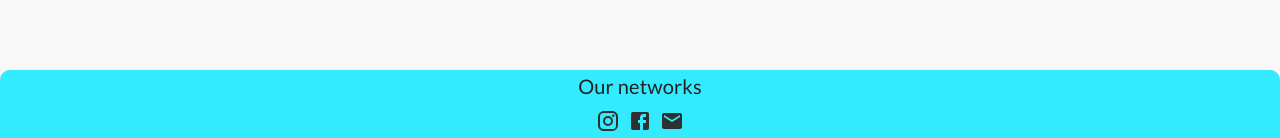
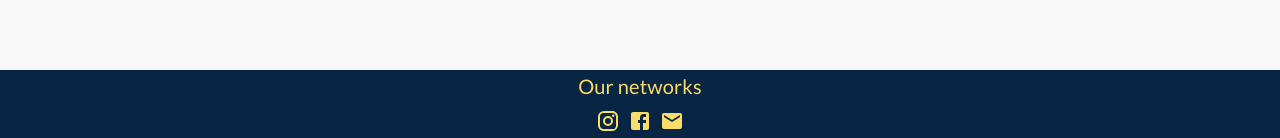
Before and after one commit to AladdinVR/AladdinVR.github.io, a React (Create React App) app: page / in a window 1280 px wide. Shown: the part 867-1005 px from the top of the page. Built offline with nearby package versions, Linux system fonts and the light colour scheme.

Commit message:
change colors and use right ThmeProvider

```diff
--- a/src/components/ts/Footer.tsx
+++ b/src/components/ts/Footer.tsx
@@ -2,16 +2,53 @@ import * as React from "react";
 import Typography from "@mui/material/Typography";
 import FacebookIcon from "@mui/icons-material/Facebook";
 import InstagramIcon from "@mui/icons-material/Instagram";
-import EmailIcon from '@mui/icons-material/Email';
+import EmailIcon from "@mui/icons-material/Email";
 import Link from "@mui/material/Link";
 import Stack from "@mui/material/Stack";
 import { useTranslation } from "react-i18next";
-import { Paper } from "@mui/material";
+import {
+  createTheme,
+  CssBaseline,
+  Paper,
+  Theme,
+  ThemeOptions,
+  ThemeProvider,
+} from "@mui/material";
 
+const innerThemeOptions: ThemeOptions = {
+  components: {
+    MuiPaper: {
+      styleOverrides: {
+        root: {
+          backgroundColor: "#082544",
+          borderRadius: "0px",
+        },
+      },
+    },
+    MuiSvgIcon: {
+      styleOverrides: {
+        root: {
+          color: "#fadd68",
+        },
+      },
+    },
+    MuiTypography: {
+      styleOverrides: {
+        root: {
+          color: "#fadd68",
+        },
+      },
+    },
+  },
+};
 const Footer = () => {
   const { t } = useTranslation();
   const social = [
-    { name: "Instagram", icon: InstagramIcon, href: "https://instagram.com/cnceret?igshid=YmMyMTA2M2Y=" },
+    {
+      name: "Instagram",
+      icon: InstagramIcon,
+      href: "https://instagram.com/cnceret?igshid=YmMyMTA2M2Y=",
+    },
     {
       name: "Facebook",
       icon: FacebookIcon,
@@ -21,6 +58,16 @@ const Footer = () => {
   ];
 
   return (
+    <>
+      <CssBaseline />
+      <ThemeProvider
+        theme={(theme: Theme) =>
+          createTheme({
+            ...theme,
+            ...innerThemeOptions,
+          })
+        }
+      >
         <Paper style={{ height: "10vh" }}>
           <Typography variant="h6" align="center" gutterBottom>
             {t("networks")}
@@ -44,6 +91,8 @@ const Footer = () => {
             ))}
           </Stack>
         </Paper>
+      </ThemeProvider>
+    </>
   );
 };
 
--- a/src/components/ts/LanguageSelector.tsx
+++ b/src/components/ts/LanguageSelector.tsx
@@ -1,13 +1,49 @@
+import {
+  createTheme,
+  CssBaseline,
+  Theme,
+  ThemeOptions,
+  ThemeProvider,
+} from "@mui/material";
 import React, { FunctionComponent } from "react";
 import { useTranslation } from "react-i18next";
 import { availableLanguages } from "../../i18n";
 import SelectButton from "./SelectButton";
+
+const innerThemeOptions: ThemeOptions = {
+  components: {
+    MuiPaper: {
+      styleOverrides: {
+        root: {
+          backgroundColor: "#082544",
+        },
+      },
+    },
+    MuiMenuItem: {
+      styleOverrides: {
+        root: {
+          color: "#fadd68",
+        },
+      },
+    },
+  },
+};
 
 const LanguageSelector: FunctionComponent<
   React.HTMLAttributes<HTMLDivElement>
 > = (props: React.HTMLAttributes<HTMLDivElement>) => {
   const { t, i18n } = useTranslation();
   return (
+    <>
+      <CssBaseline />
+      <ThemeProvider
+        theme={(theme: Theme) =>
+          createTheme({
+            ...theme,
+            ...innerThemeOptions,
+          })
+        }
+      >
         <SelectButton
           selectItems={{
             inputLabel: {
@@ -21,6 +57,8 @@ const LanguageSelector: FunctionComponent<
             i18n.changeLanguage(e.target.value as string);
           }}
         />
+      </ThemeProvider>
+    </>
   );
 };
 
--- a/src/components/ts/SelectButton.tsx
+++ b/src/components/ts/SelectButton.tsx
@@ -1,5 +1,11 @@
 import React, { FunctionComponent } from "react";
-import { FormControl, InputLabel, Select, MenuItem } from "@mui/material";
+import {
+  FormControl,
+  InputLabel,
+  Select,
+  MenuItem,
+  CssBaseline,
+} from "@mui/material";
 import { SelectButtonProps } from "../../utils/Props";
 
 const SelectButton: FunctionComponent<SelectButtonProps> = (
@@ -7,10 +13,10 @@ const SelectButton: FunctionComponent<SelectButtonProps> = (
 ) => {
   return (
     <div {...props.div} className="SelectButton" style={{ overflow: "auto" }}>
+      <CssBaseline />
       <FormControl
         style={{ background: "default" }}
         variant="standard"
-        color="secondary"
         sx={{ m: 1, minWidth: 140 }}
       >
         <InputLabel id="input-label">
```
Also changed, not shown: src/index.tsx (+6 -2 lines). Lines whose indentation alone changed are shown as unchanged.
